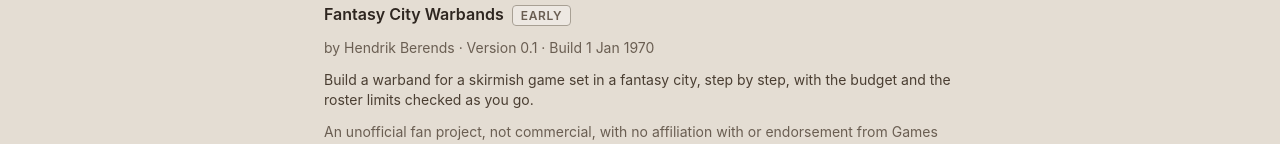
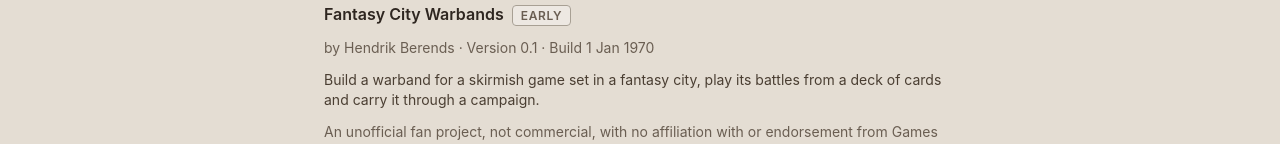
Before and after one commit to HENNIROCKS/fantasy-city-warbands, a SvelteKit app: page /info in a window 1280 px wide. Shown: the part 649-793 px from the top of the page. Built offline with nearby package versions, Linux system fonts and the light colour scheme.

Commit message:
Describe the app as more than a builder: play its battles from a deck of cards and carry it through a campaign

```diff
--- a/src/routes/info/+page.svelte
+++ b/src/routes/info/+page.svelte
@@ -189,8 +189,8 @@
 				{['by Hendrik Berends', `Version ${__APP_VERSION__}`, BUILD_DATE ? `Build ${BUILD_DATE}` : null].filter(Boolean).join(' · ')}
 			</p>
 			<p>
-				Build a warband for a skirmish game set in a fantasy city, step by step, with the budget and
-				the roster limits checked as you go.
+				Build a warband for a skirmish game set in a fantasy city, play its battles from a deck of
+				cards and carry it through a campaign.
 			</p>
 			<p class="text-zinc-400">
 				An unofficial fan project, not commercial, with no affiliation with or endorsement from Games
```
Also changed, not shown: 1 other file (tests, documents, lock files or other folders).
